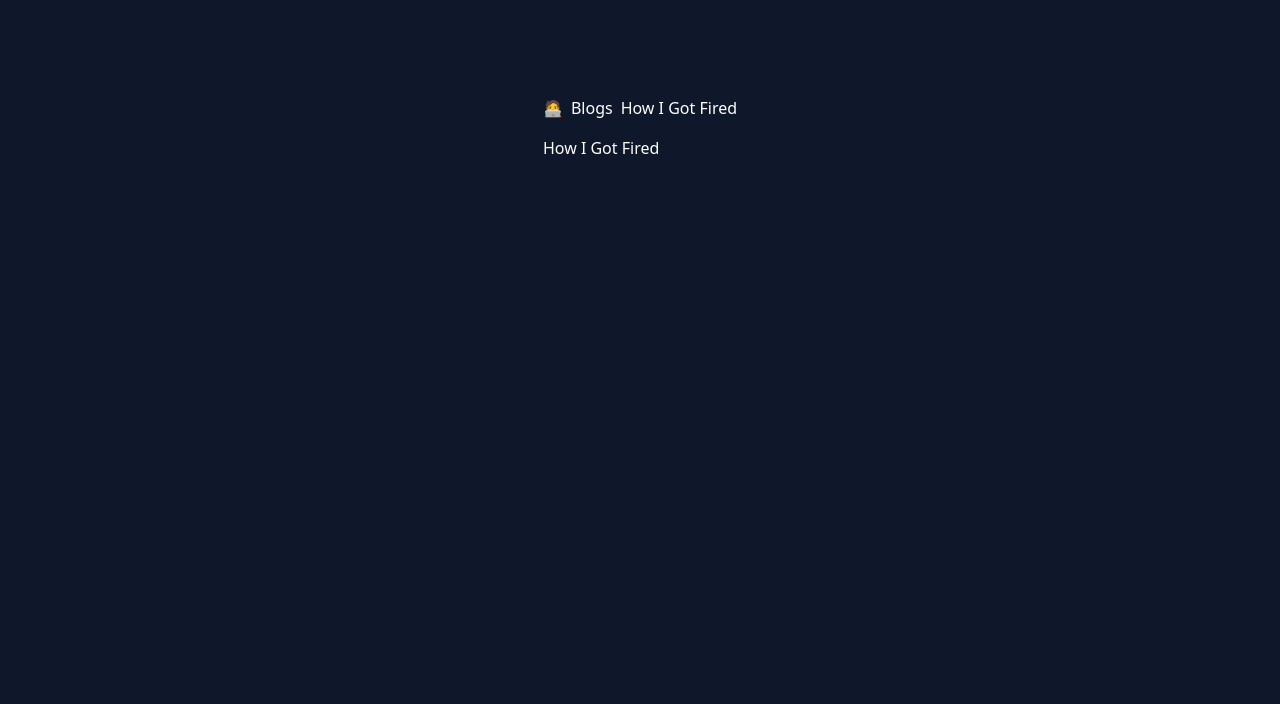
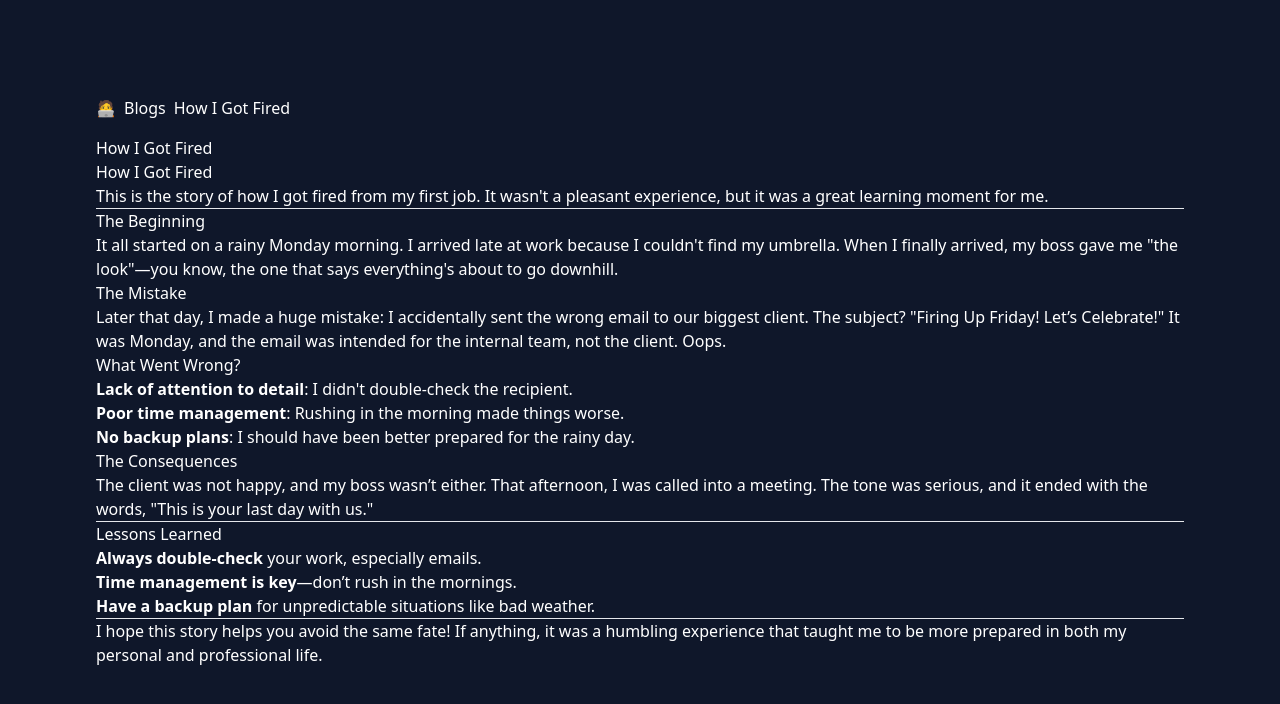
Before and after one commit to ryan-malvyn/blog, a website: page blog/how-I-got-fired.html in a window 1280 px wide. Drawn offline with nearby package versions, Linux system fonts and the light colour scheme.

Commit message:
added markdown parsing

```diff
--- a/blog/how-I-got-fired.html
+++ b/blog/how-I-got-fired.html
@@ -29,8 +29,24 @@
         <p class="text-9xl font-bold">
             How I Got Fired
         </p>
+        <div id="content" class="border-4">
 
+        </div>
     </article>
+    <script src="https://cdn.jsdelivr.net/npm/marked/marked.min.js"></script>
+    <script>
+        // Use the Fetch API to get the markdown content from the markdown file
+        fetch('./markdownContent/how-I-got-fired.md')
+            .then(response => response.text())
+            .then(markdownContent => {
+                // Convert markdown content to HTML using marked.js
+                document.getElementById('content').innerHTML = marked.parse(markdownContent);
+            })
+            .catch(error => {
+                console.error('Error fetching markdown:', error);
+            });
+    </script>
+
 </body>
 
 </html>
--- /dev/null
+++ b/blog/markdownContent/how-I-got-fired.md
@@ -0,0 +1,35 @@
+# How I Got Fired
+
+This is the story of how I got fired from my first job. It wasn't a pleasant experience, but it was a great learning moment for me.
+
+---
+
+## The Beginning
+
+It all started on a rainy Monday morning. I arrived late at work because I couldn't find my umbrella. When I finally arrived, my boss gave me "the look"—you know, the one that says everything's about to go downhill.
+
+## The Mistake
+
+Later that day, I made a huge mistake: I accidentally sent the wrong email to our biggest client. The subject? "Firing Up Friday! Let’s Celebrate!" It was Monday, and the email was intended for the internal team, not the client. Oops.
+
+### What Went Wrong?
+
+1. **Lack of attention to detail**: I didn't double-check the recipient.
+2. **Poor time management**: Rushing in the morning made things worse.
+3. **No backup plans**: I should have been better prepared for the rainy day.
+
+## The Consequences
+
+The client was not happy, and my boss wasn’t either. That afternoon, I was called into a meeting. The tone was serious, and it ended with the words, "This is your last day with us."
+
+---
+
+## Lessons Learned
+
+1. **Always double-check** your work, especially emails.
+2. **Time management is key**—don’t rush in the mornings.
+3. **Have a backup plan** for unpredictable situations like bad weather.
+
+---
+
+I hope this story helps you avoid the same fate! If anything, it was a humbling experience that taught me to be more prepared in both my personal and professional life.
--- /dev/null
+++ b/marked.js
@@ -0,0 +1 @@
+<script src="https://cdn.jsdelivr.net/npm/marked/marked.min.js"></script>
--- a/package.json
+++ b/package.json
@@ -13,6 +13,7 @@
     "tailwindcss": "^3.4.13"
   },
   "dependencies": {
+    "marked": "^14.1.2",
     "openssl": "^2.0.0"
   }
 }
```
Also changed, not shown: blog/blogPostTemplate.html (+4 -0 lines), 1 other file.
